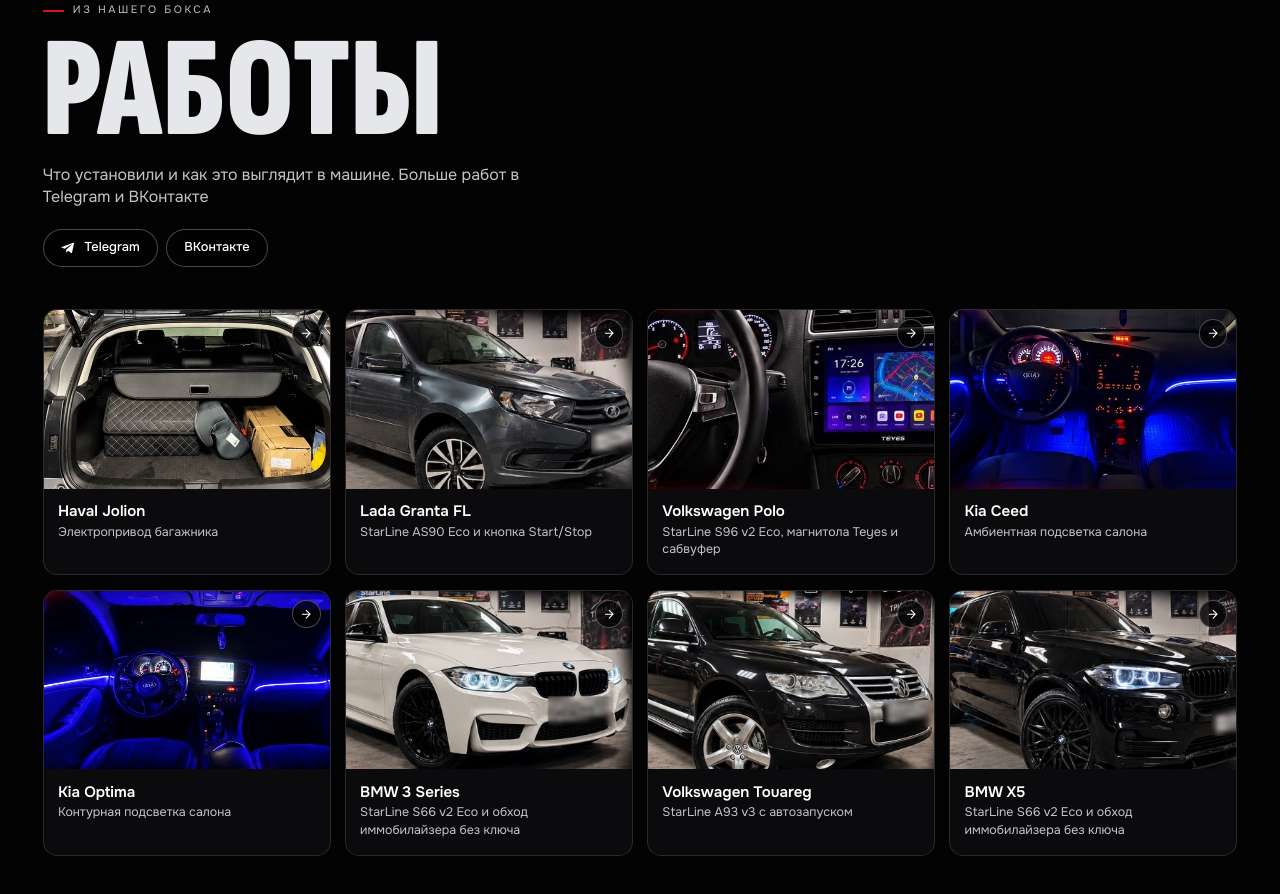
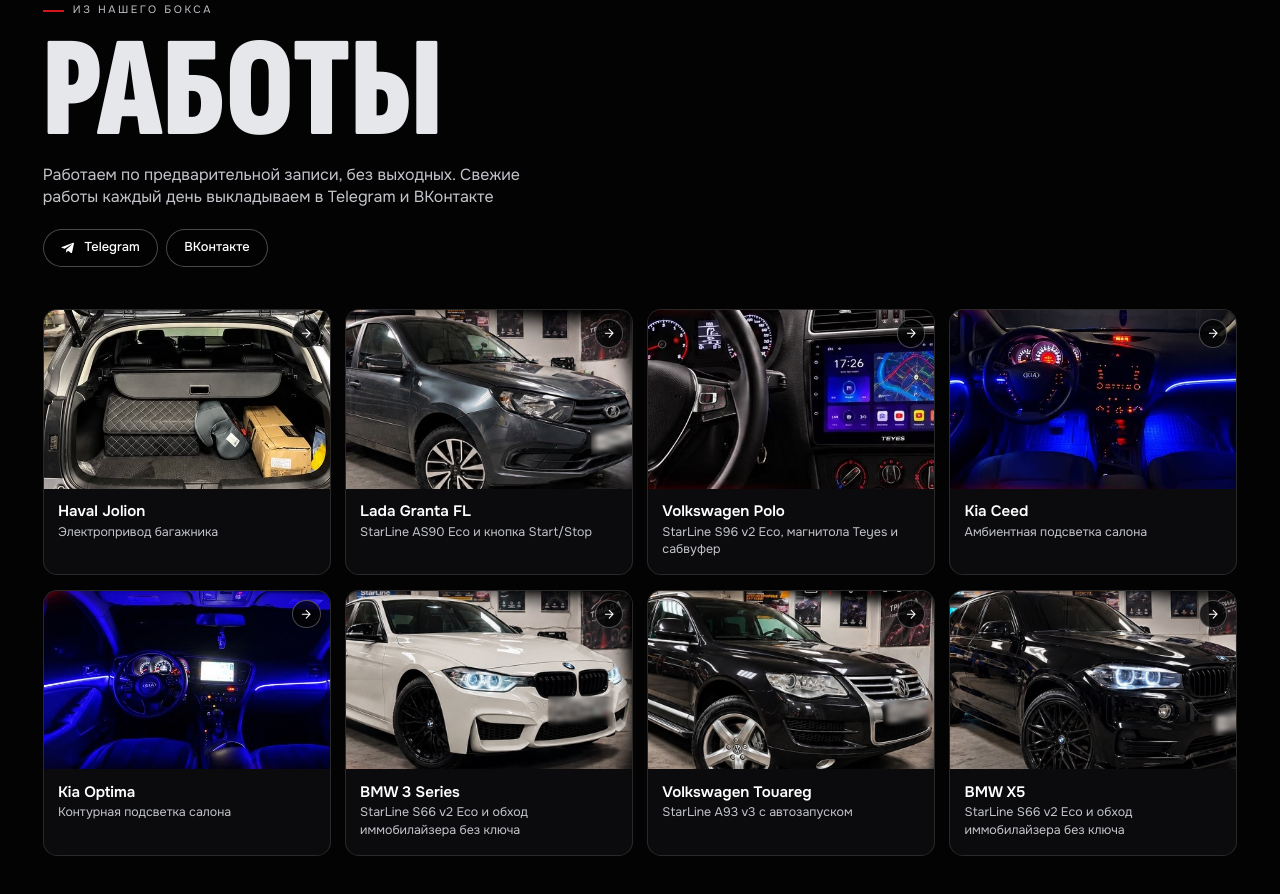
Before and after one commit to AndrewMironov13/triada-site, a plain HTML site: page index.html in a window 1280 px wide. Shown: the part 4341-5235 px from the top of the page. Drawn offline with Linux system fonts and the light colour scheme.

Commit message:
ТРИАДА: сохранить условия записи в разделе работ

```diff
--- a/index.html
+++ b/index.html
@@ -215,7 +215,7 @@
 </section>
 
 <section class="sec works" id="works" aria-labelledby="works-h">
-  <div class="sec__head rv"><p class="eyebrow">Из нашего бокса</p><h2 class="big" id="works-h">Работы</h2><p class="sec__lead">Что установили и как это выглядит в машине. Больше работ в Telegram и ВКонтакте</p>
+  <div class="sec__head rv"><p class="eyebrow">Из нашего бокса</p><h2 class="big" id="works-h">Работы</h2><p class="sec__lead">Работаем по предварительной записи, без выходных. Свежие работы каждый день выкладываем в Telegram и ВКонтакте</p>
     <p class="sec__links"><a class="btn btn--o btn--sm" href="https://t.me/triada_sar" target="_blank" rel="noopener" data-goal="tg_channel"><svg><use href="#i-tg"/></svg>Telegram</a><a class="btn btn--o btn--sm" href="https://vk.ru/triada_uc" target="_blank" rel="noopener" data-goal="vk">ВКонтакте</a></p></div>
   <div class="works__grid">
         <button class="work" type="button" data-work="work-0" aria-haspopup="dialog" aria-controls="workDialog">
```
